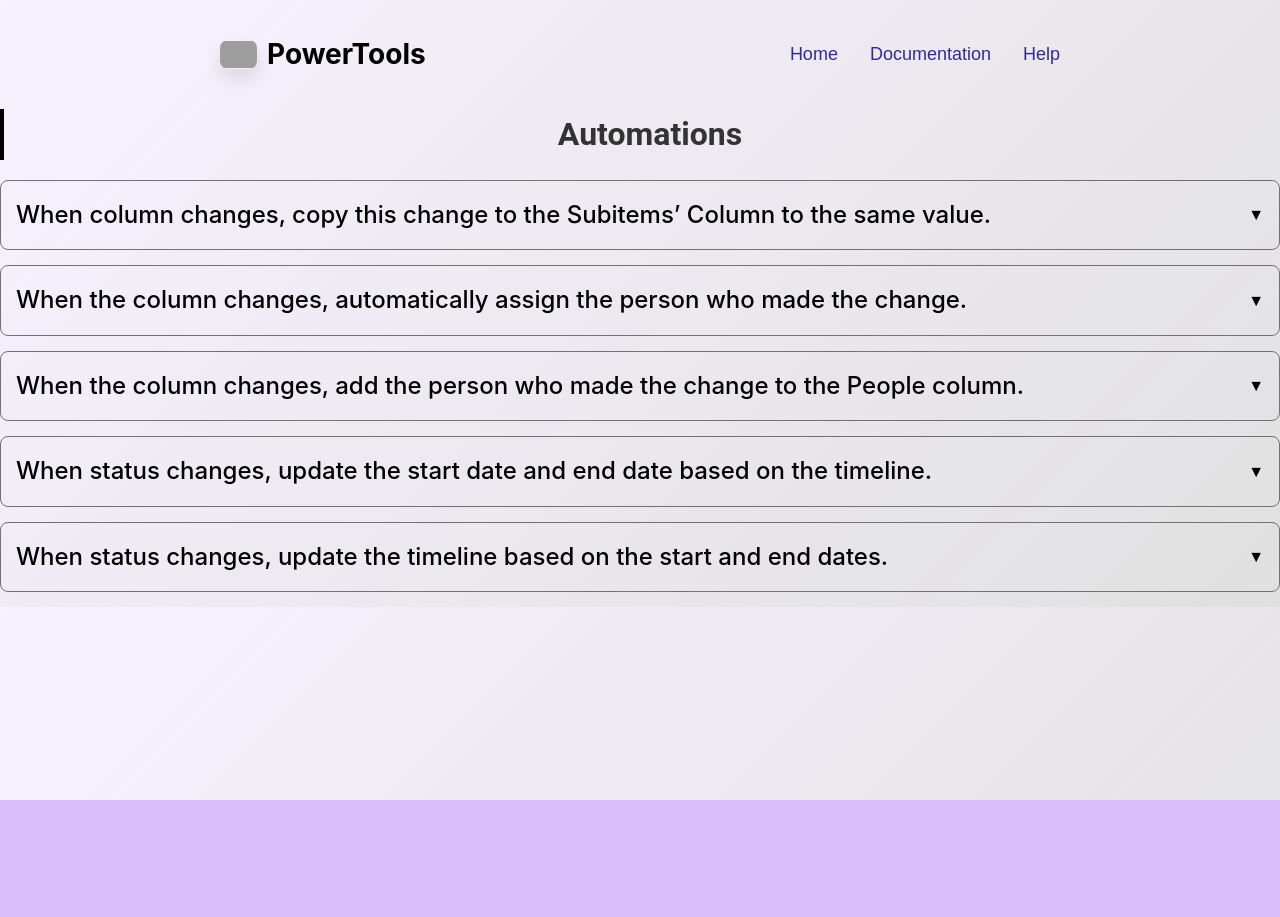
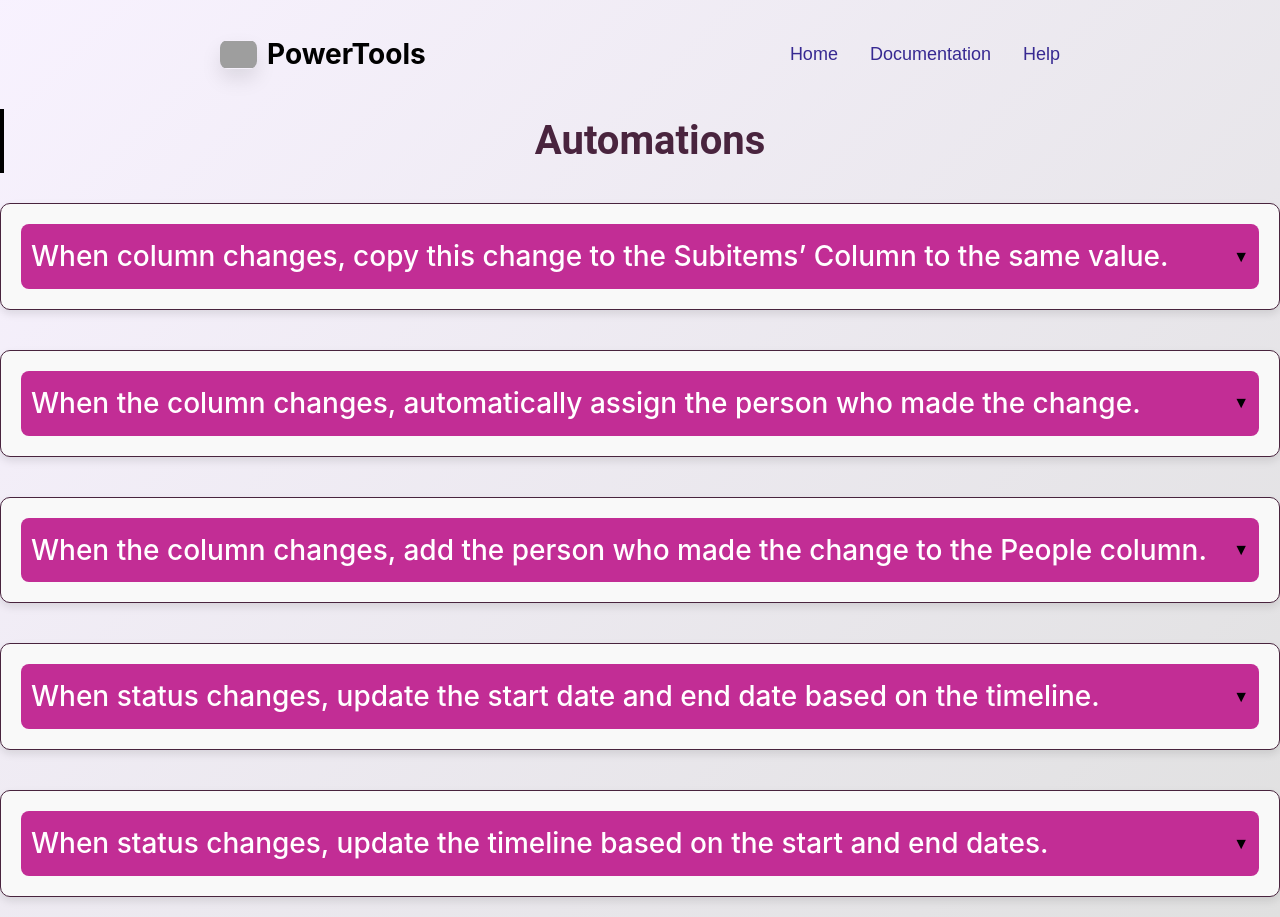
Before and after one commit to lakshita1529/powertoolapp, a React (Create React App) app: page /automation in a window 1280 px wide. Before the commit the page ends 800 px from the top, so only its background shows below. Built offline with nearby package versions, Linux system fonts and the light colour scheme; grey boxes are pictures that could not be loaded.

Commit message:
Update Automation.module.css

```diff
--- a/src/styles/Automation.module.css
+++ b/src/styles/Automation.module.css
@@ -1,22 +1,34 @@
+.sectionHeader {
+  margin-bottom: 30px;
+  text-align: center;
+}
 
-.sectionHeader {
+.sectionTitle {
+  font-size: 2.5rem;
+  font-weight: 700;
+  color: #49243E;
+  text-align: center;
   margin-bottom: 20px;
 }
-.sectionTitle {
-  font-size: 2rem;
-  font-weight: 700;
-  color: #333;
-  text-align: center;
 
-
+.guideItemsWrapper {
+  display: flex;
+  flex-direction: column;
+  gap: 20px;
 }
 
 .guideItem {
-  border: 1px solid #757171;
-  border-radius: 8px;
-  margin-bottom: 15px;
-  padding: 10px;
+  border: 1px solid #49243E; /* Updated color */
+  border-radius: 10px;
+  background-color: #f9f9f9;
+  padding: 20px;
+  box-shadow: 0 4px 8px rgba(0, 0, 0, 0.1);
+  transition: box-shadow 0.3s ease;
+  margin-bottom: 20px;
+}
 
+.guideItem:hover {
+  box-shadow: 0 6px 12px rgba(0, 0, 0, 0.2);
 }
 
 .guideHeader {
@@ -24,45 +36,47 @@
   justify-content: space-between;
   align-items: center;
   cursor: pointer;
-  padding: 5px;
-
+  padding: 10px;
+  background-color: #c22d95;
+  border-radius: 8px;
 }
 
 .guideTitle {
-  font-size: 1.5rem;
-  font-weight: 450;
+  font-size: 1.75rem;
+  font-weight: 500;
   font-family: 'Inter', sans-serif;
+  color: white; /* Updated text color */
+}
 
+.iconOpen, .iconClosed {
+  transition: transform 0.3s ease;
 }
 
 .iconOpen {
   transform: rotate(180deg);
-  transition: transform 0.3s ease;
-}
-
-.iconClosed {
-  transition: transform 0.3s ease;
 }
 
 .guideDescription {
-  padding: 10px;
+  padding: 15px;
   background-color: #efdddd;
   border-radius: 8px;
   margin-top: 10px;
+  color: #49243E; /* Updated text color */
 }
 
 .descriptionLine {
   font-size: 1.3rem;
   line-height: 1.6;
-  margin-bottom: 10px;
+  margin-bottom: 15px;
   font-family: 'Inter', sans-serif;
+  color: #49243E; /* Updated text color */
 }
 
 .subheading {
   font-size: 1.5rem;
   font-weight: 500;
-  color: #100e0e;
-  margin: 10px 0;
+  color: #49243E; /* Updated color */
+  margin: 15px 0;
   font-family: 'Inter', sans-serif;
 }
 
@@ -70,10 +84,12 @@
   font-size: 1.5rem;
   margin-left: 20px;
   list-style-type: disc;
+  color: #49243E; /* Updated text color */
 }
 
 .featureMechanics {
   font-size: 1.5rem;
   font-weight: bold;
-  margin-bottom: 10px;
+  margin-bottom: 15px;
+  color: #49243E; /* Updated text color */
 }
```
